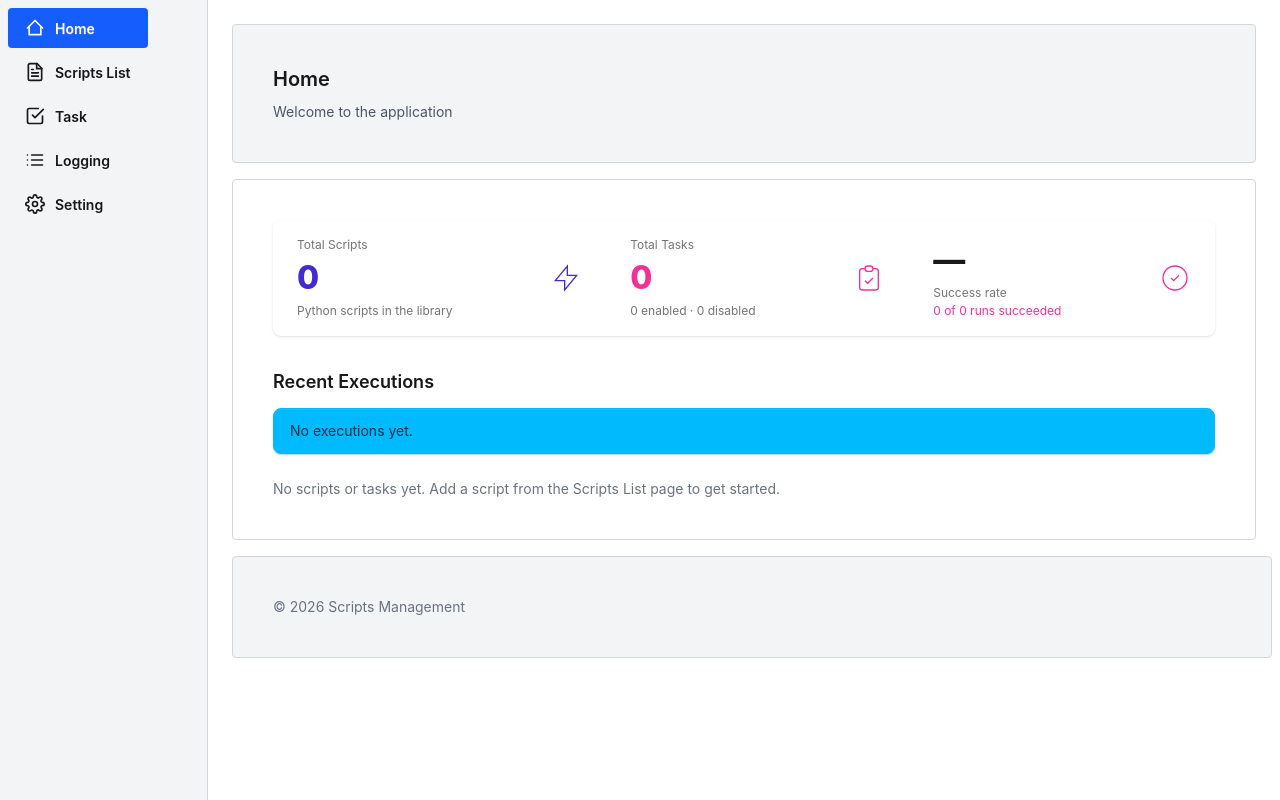
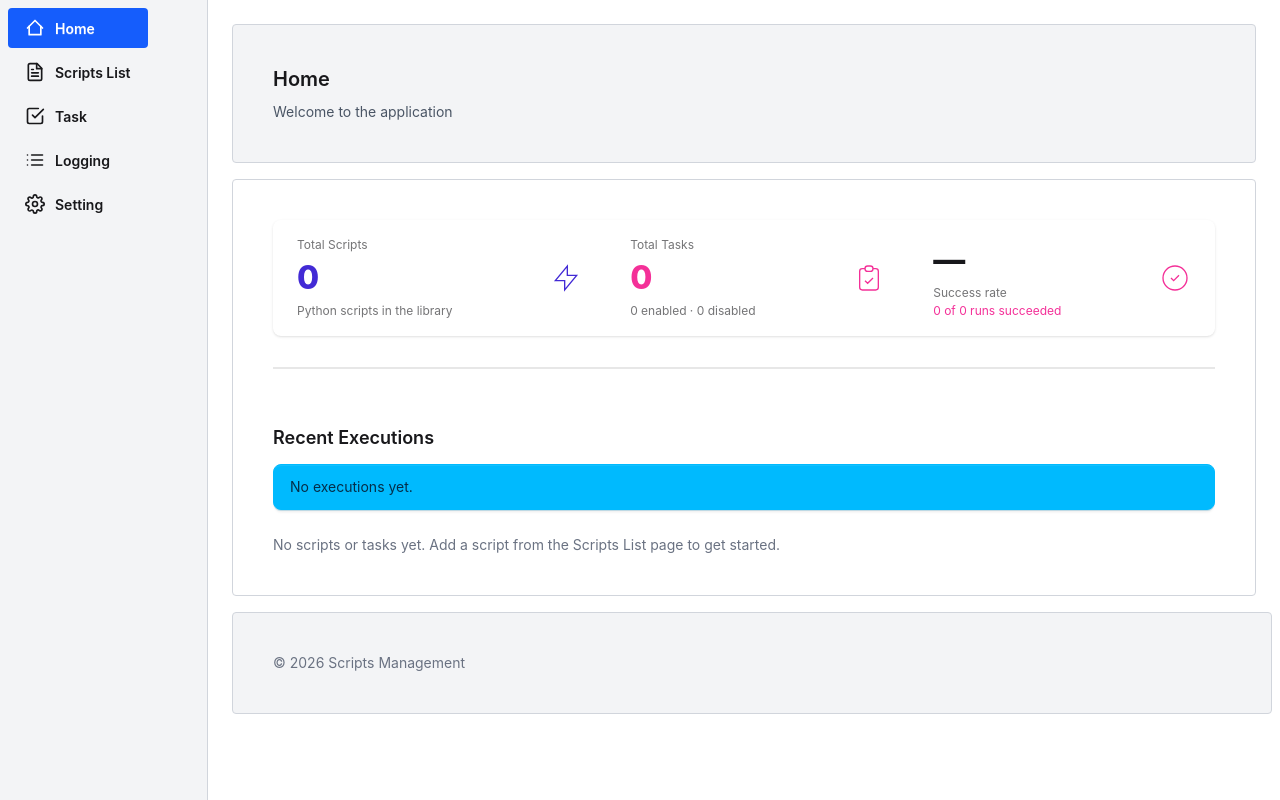
Before and after one commit to arriZorin/scripts-management, a Vue app: page / in a window 1280 px wide. Built offline with nearby package versions, Linux system fonts and the light colour scheme.

Commit message:
docs: reflect Vue AppContext architecture

```diff
--- a/src/views/HomeView.vue
+++ b/src/views/HomeView.vue
@@ -100,6 +100,7 @@ onMounted(loadStats);
               <div class="stat-desc text-secondary">{{ stats.successRuns }} of {{ stats.totalRuns }} runs succeeded</div>
             </button>
           </div>
+          <div class="divider"></div>
           <section class="mt-6" data-testid="recent-executions">
             <h2 class="mb-3 text-lg font-semibold">Recent Executions</h2>
             <div v-if="recentRuns.length === 0" class="alert alert-info" data-testid="recent-executions-empty" role="alert">
```
Also changed, not shown: 1 other file (tests, documents, lock files or other folders).
